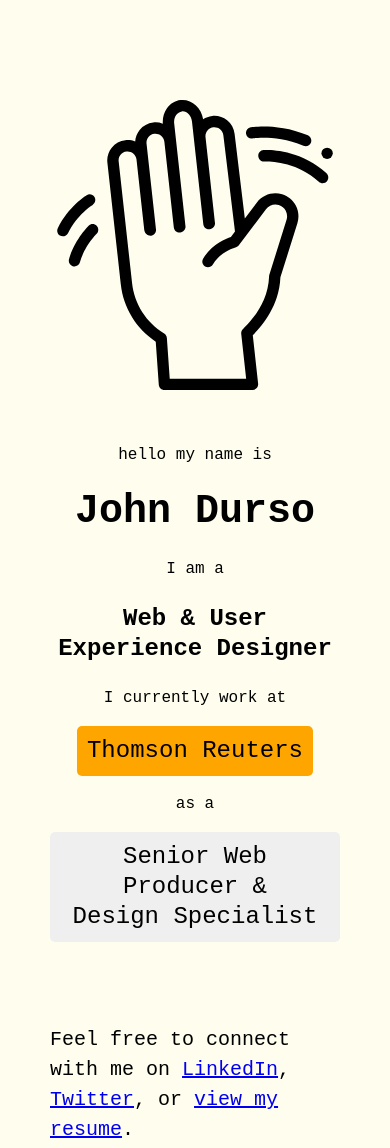
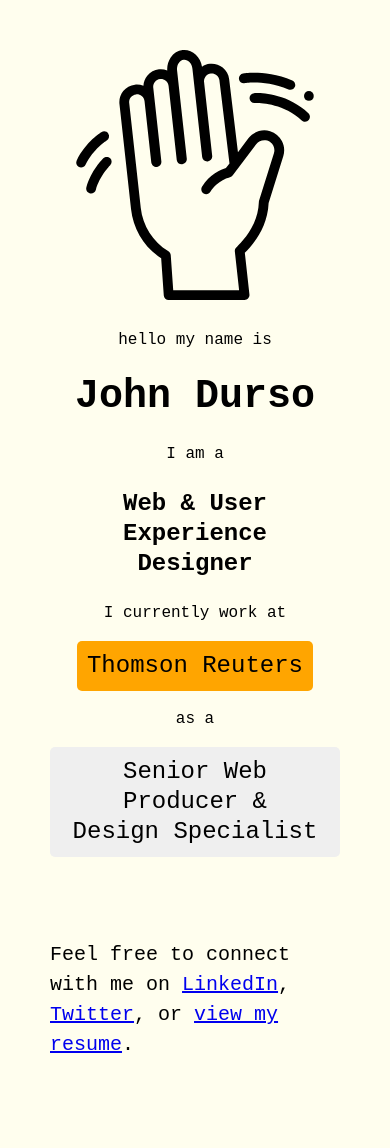
Before and after one commit to johndurso/placeholder, a plain HTML site: page index.html in a window 390 px wide. After the commit the page ends 1105 px from the top, so only its background shows below. Drawn offline with Linux system fonts and the light colour scheme.

Commit message:
better styling for mobile

```diff
--- a/fun.css
+++ b/fun.css
@@ -14,6 +14,7 @@ h1 {
 
 h2 {
     font-size: 24px;
+    padding: 0 20px;
 }
 
 main {
@@ -32,8 +33,7 @@ main {
 }
 
 .wave img {
-    width: 100%;
-    max-width: 300px;
+    width: 250px;
     padding: 50px 0;
 }
 
@@ -82,3 +82,12 @@ span.orange:hover a {
     font-size: 20px;
     margin-top: 50px;
 }
+
+@media screen and (max-width: 822px) {
+    main {
+        padding: 25px 50px;
+    }
+    .wave img {
+        padding: 25px 0;
+    }
+}
```
